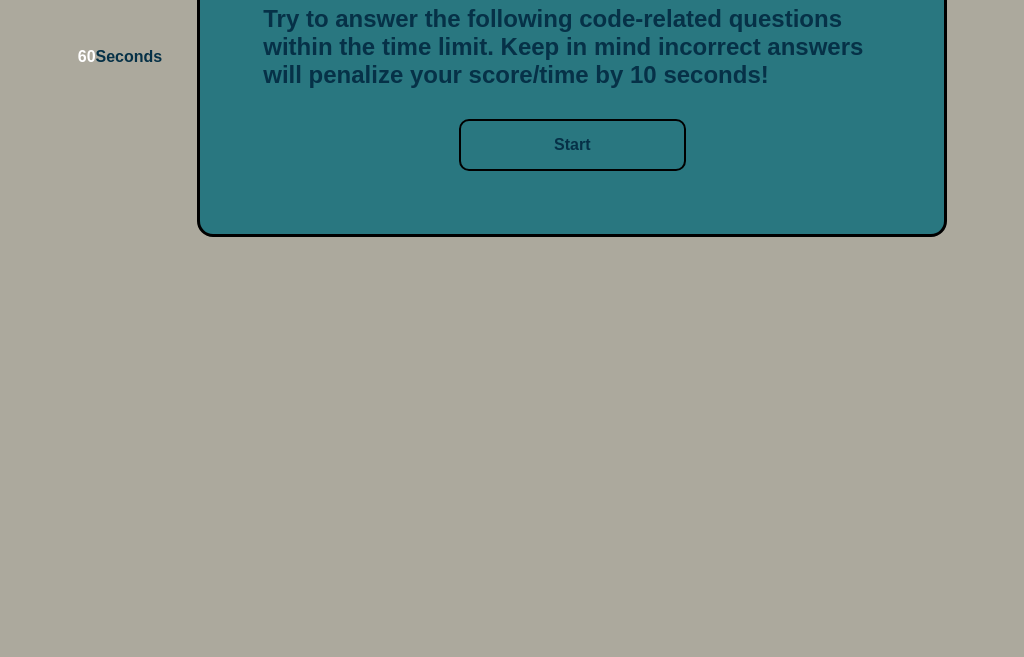
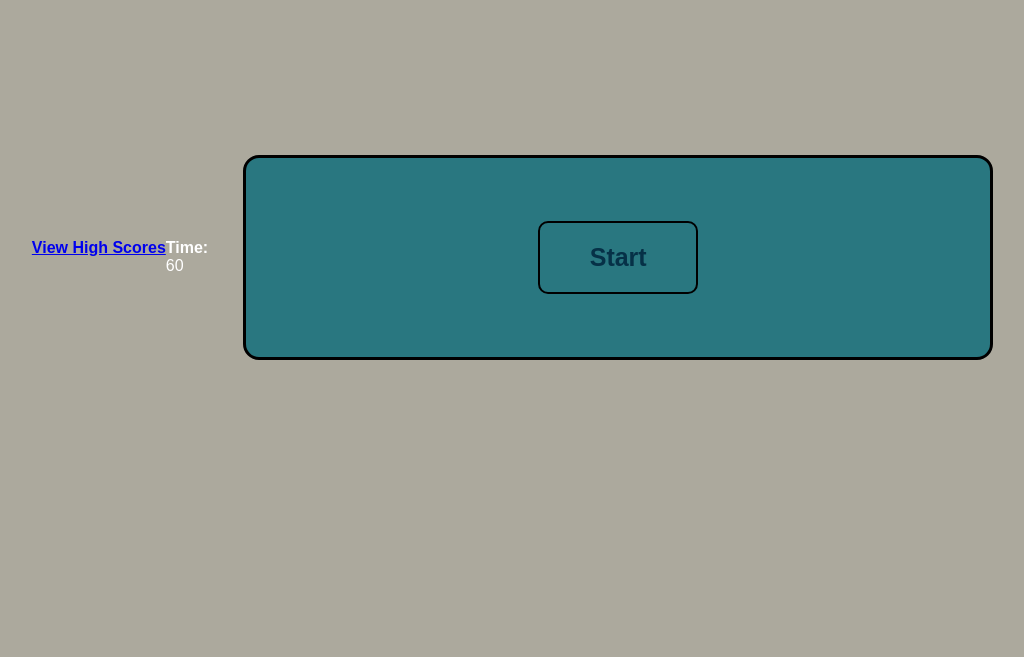
Before and after one commit to blueink38/quiz, a plain HTML site: page index.html in a window 1280 px wide. Shown: the part 143-800 px from the top of the page, without its empty margins (145-1169 px from the left). Drawn offline with Linux system fonts and the light colour scheme.

Commit message:
added hide feature

```diff
--- a/assets/css/style.css
+++ b/assets/css/style.css
@@ -1,4 +1,4 @@
-* {
+*, *::before, *::after {
     margin: 0;
     padding: 0;
     box-sizing: border-box;
@@ -17,7 +17,8 @@ body {
     display: flex;
     justify-content: center;
     align-items: center;
-    min-height: 50vh;
+    height: 100vh;
+    width: 100vw;
 }
 
 header {
@@ -53,8 +54,20 @@ header {
     flex: wrap;
 }
 
+.container {
+    background: var(--tertiary-color);
+    padding: 3rem;
+    border-radius: 1rem;
+    border: 3px solid black;
+    display: flex;
+    justify-content: center;
+    align-items: center;
+    width: 750px;
+    max-width: 90%;
+}
+
 .button {
-    width: 35%;
+    width: 10rem;
     border: none;
     background-color: transparent;
     color: var(--secondary-color);
@@ -72,6 +85,27 @@ header {
     background-color: #FFFFFF33;
 }
 
+.button-grid {
+    display: grid;
+}
+
+.start-button, .next-button {
+    padding: 20px 0;
+    font-size: 25px;
+    font-weight: bold;
+
+}
+
+.submit {
+    display: flex;
+    justify-content: center;
+    align-items: center;
+}
+
+.hide {
+    display: none;
+}
+
 .highscore a {
     color: var(--secondary-color);
     justify-content: flex-start;
@@ -83,15 +117,3 @@ header {
     align-items: center;
     justify-content: flex-end;
 }
-
-
-.container {
-    background: var(--tertiary-color);
-    padding: 3rem;
-    border-radius: 1rem;
-    border: 3px solid black;
-    display: flex;
-    justify-content: center;
-    align-items: center;
-    width: 750px;
-}
--- a/assets/js/script.js
+++ b/assets/js/script.js
@@ -1,5 +1,5 @@
 // set time interval
-const time = document.querySelector('h4');
+const time = document.querySelector('p');
 let timeSecond = 65;
 
 time.innerHTML = (timeSecond);
@@ -11,3 +11,27 @@ const countDown = setInterval (()=> {
         clearInterval(countDown);
     }
 }, 1000)
+
+// start quiz
+function startQuiz() {
+
+}
+
+// select answer
+function selectAnswer() {
+
+}
+
+// questions
+const questions = [
+    {
+        question: 'first question here',
+        answers: [
+            { text: 'a: option a', correct: true },
+            { text: 'b: option b', correct: false },
+            { text: 'c: option c', correct: false },
+            { text: 'd: option d', correct: false }
+
+        ]
+    }
+]
--- a/index.html
+++ b/index.html
@@ -9,28 +9,44 @@
 <body>
     <!-- start header -->
     <header>
-        <div class="highscore">
+        <div id="highscore">
             <h4>
                 <a href="/">View High Scores</a>
             </h4>
        </div>
-       <div class="timer">
-           <h4> Seconds</h4>
+       <div id="timer">
+           <h4> Time: </h4>
+           <p></p>
        </div>
     </header>
     <!-- end header -->
     <div class="container">
-        <section class="intro">
+            <div id="question-box" class="hide"></div>
+            <div id="question" class="hide">Question</div>
+            <div id="answer-button" class="button-grid hide">
+                <button class="button">answer a</button>
+                <button class="button">answer b</button>
+                <button class="button">answer c</button>
+                <button class="button">answer d</button>
+
+            </div>
+            <div class="submit">
+                <button id="start-button" class="start-button button">Start</button>
+                <button id="next-button" class="next-button butto hide">Next</button>
+
+            </div>
+ <!--       <section class="intro">
             <div class="title">
                 <h1>Coding Quiz Challenge</h1>
             </div>
-            <!-- instructions -->
+instructions
             <div class="prompt">
                 <h2>Try to answer the following code-related questions within the time limit.  Keep in mind incorrect answers will penalize your score/time by 10 seconds!</h2>
             </div>
-            <!-- add start button -->
+add start button
             <button class="button">Start</button>
         </section>
+    -->
     </div>
 
 
```
